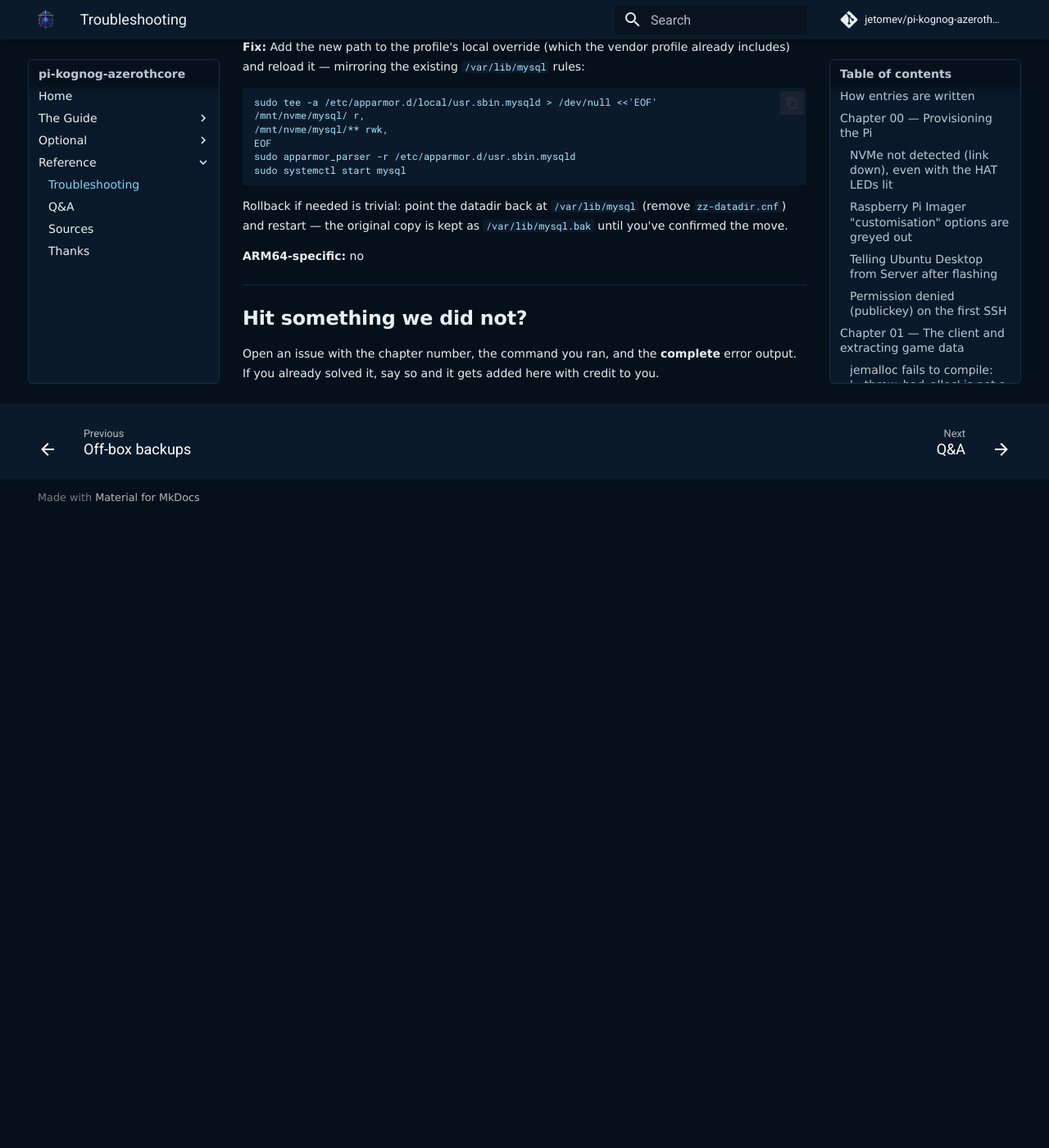
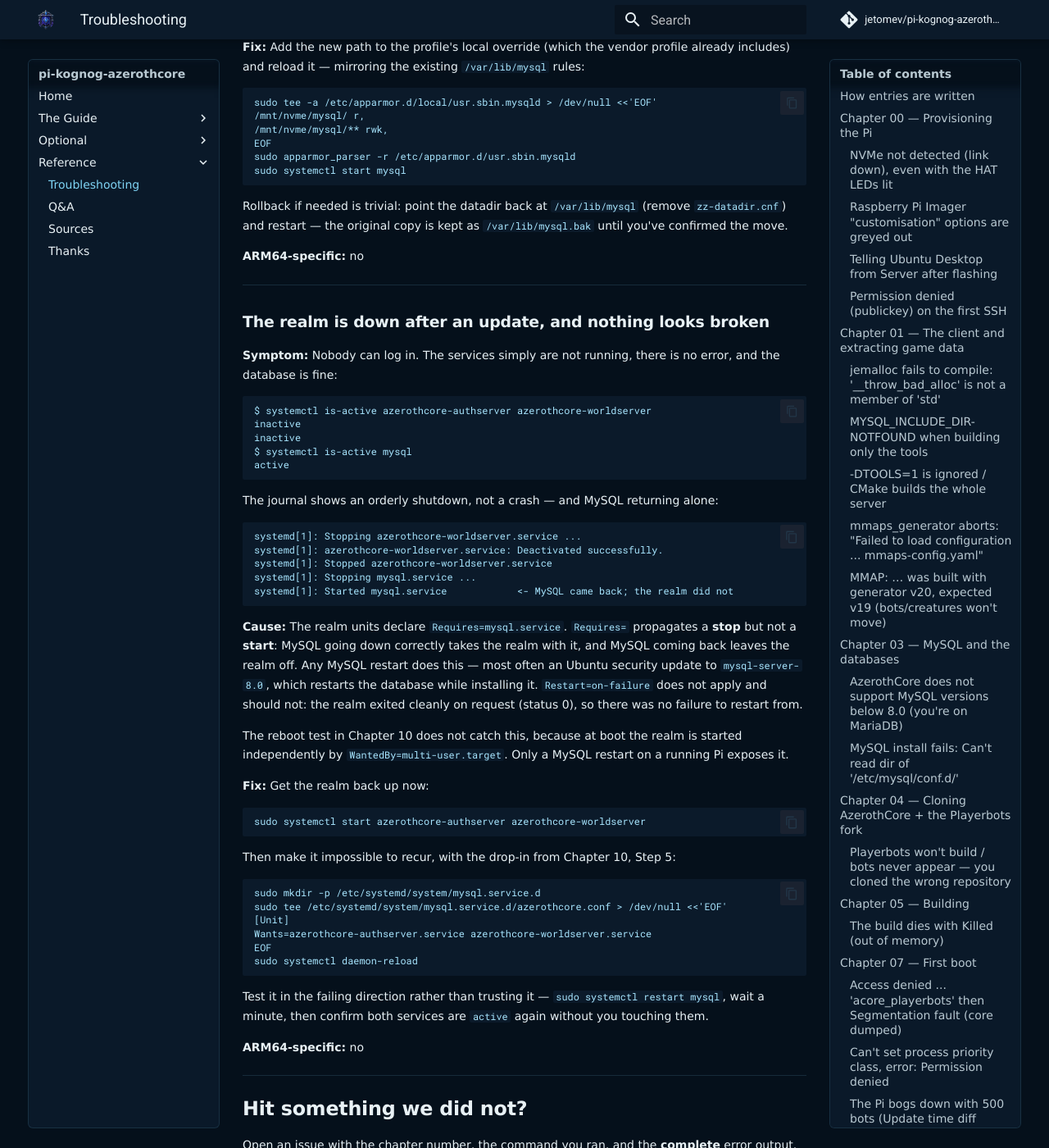
Before and after one commit to jetomev/pi-kognog-azerothcore, an MkDocs documentation site: the page built from docs/TROUBLESHOOTING.md, in a window 1280 px wide and 1400 px high, scrolled down 15201 px. Shown: the whole window at 82% size. Built offline with MkDocs 1.6.1 and Material for MkDocs 9.7.7, drawn with Linux system fonts in a browser that asks for light colours; comment, search, counter and statistics services are not loaded; before the commit the page ends 15831 px from its top, so only the background shows below that.

Commit message:
Keeping it alive: the realm now comes back with MySQL (Chapter 10, Step 5)
The realm units declare Requires=mysql.service, which propagates a stop but not
a start. A MySQL restart -- most often an Ubuntu security update to
mysql-server-8.0 -- shut the realm down cleanly and left it down, with no error
anywhere. The Chapter 10 reboot test never caught it, because at boot the realm
is started independently by WantedBy=multi-user.target; only a MySQL restart on
a running Pi exposes the gap.

Fix is a drop-in on mysql.service adding Wants= for both realm units, making the
pairing symmetric: MySQL down -> realm down, MySQL up -> realm up. A drop-in, so
Ubuntu's own unit file is untouched and a package upgrade cannot undo it.

Verified in the failing direction on tpgaming01: mysql was deliberately
restarted and both services returned unaided, world initialized in 23s, both
ports listening.

- systemd/mysql.service.d/azerothcore.conf   new reusable copy
- Chapter 10 Part A                          new Step 5 (install + prove it);
                                             later steps renumbered 6-13
- Troubleshooting                            new Chapter 10 entry for the
                                             silent-outage symptom

Closes #1

Co-Authored-By: Claude Opus 5 <noreply@anthropic.com>

````diff
--- a/docs/10-keeping-it-alive.md
+++ b/docs/10-keeping-it-alive.md
@@ -14,8 +14,8 @@ failure, a **nightly backup** protects the databases (with a *proven* restore),
 
 Three independent pieces of durability, done in order:
 
-1. **systemd services** for `authserver` and `worldserver` — auto-start, auto-restart, log
-   to the journal.
+1. **systemd services** for `authserver` and `worldserver` — auto-start on boot,
+   auto-restart on failure, come back with MySQL, log to the journal.
 2. **Backups** — a nightly `mysqldump` of all four databases, timestamped and pruned, plus
    a restore test to prove they work.
 3. **Move MySQL to the NVMe** — the datadir move deferred back in Chapter 03.
@@ -146,7 +146,64 @@ systemctl is-active azerothcore-authserver azerothcore-worldserver   # active, a
 ss -tlnp | grep -E ':3724|:8085'                                     # both LISTEN
 ```
 
-### 5. (Optional) silence the priority-class warning
+### 5. Survive a MySQL restart
+
+The reboot test proves the realm returns when the **whole Pi** restarts. It does not prove
+what happens when **only MySQL** restarts — and that is the case you will actually meet,
+because Ubuntu ships a MySQL security update roughly once a month, and installing one
+restarts the database.
+
+Both units declare `Requires=mysql.service`. That is correct — they must never run without a
+database. But `Requires=` only carries the **stop** across. MySQL going down takes the realm
+down with it; MySQL coming back does **not** bring the realm back. The realm sits there
+`inactive`, no error in the journal, nothing obviously wrong, until someone tries to log in
+and can't.
+
+Give MySQL the missing half — a drop-in that pulls the realm up whenever MySQL starts:
+
+```
+sudo mkdir -p /etc/systemd/system/mysql.service.d
+sudo tee /etc/systemd/system/mysql.service.d/azerothcore.conf > /dev/null <<'EOF'
+[Unit]
+Wants=azerothcore-authserver.service azerothcore-worldserver.service
+EOF
+sudo systemctl daemon-reload
+```
+
+Confirm systemd took it — both service names should print:
+
+```
+systemctl show mysql -p Wants --value | tr ' ' '\n' | grep azerothcore
+```
+
+Now prove it the same way you proved the reboot: **restart MySQL on purpose**, while nobody
+is playing (it takes the realm down for about a minute).
+
+```
+sudo systemctl restart mysql
+```
+
+Wait ~1 minute, then check **without touching anything**:
+
+```
+systemctl is-active azerothcore-authserver azerothcore-worldserver   # active, active
+ss -tlnp | grep -E ':3724|:8085'                                     # both LISTEN
+```
+
+The journal tells the whole story — the realm stopping with MySQL, then starting after it:
+
+```
+sudo journalctl -u azerothcore-worldserver -n 5 --no-pager
+```
+
+- **`Wants=` is a start-time pull**, the mirror of what `Requires=` already does for stops.
+  Together they make the pairing symmetric: MySQL down → realm down, MySQL up → realm up.
+- **A drop-in, not an edit.** Ubuntu's own `mysql.service` is untouched, so a future MySQL
+  package upgrade cannot quietly undo this.
+- **`Restart=on-failure` cannot cover this**, and shouldn't: the realm exits cleanly with
+  status 0 because systemd asked it to stop. There is no failure to restart from.
+
+### 6. (Optional) silence the priority-class warning
 
 `worldserver` logs `Can't set process priority class` because a normal user can't raise
 scheduling priority. Grant just that one capability with a drop-in:
@@ -240,7 +297,7 @@ ls -lh /var/backups/acore-mysql/      # exactly three files, ~20 MB total
 > optional chapter: **[Off-box backups](optional-offbox-backups.md)** — do it before any
 > wipe or reinstall.
 
-### 7. Run it nightly
+### 8. Run it nightly
 
 ```
 sudo tee /etc/systemd/system/acore-backup.service > /dev/null <<'EOF'
@@ -303,7 +360,7 @@ The riskiest step, made safe by two nets: the verified backups above, and keepin
 datadir intact until the new one is confirmed. The one Ubuntu trap is **AppArmor**, which
 confines `mysqld` to `/var/lib/mysql` and will refuse the new path until told otherwise.
 
-### 9. Quiesce and copy
+### 10. Quiesce and copy
 
 ```
 sudo systemctl stop azerothcore-worldserver azerothcore-authserver
@@ -378,6 +435,8 @@ Chapter 10 is done when:
 
 - both servers are systemd services (`is-active` → `active`), and the realm **survives a
   reboot with no manual start**,
+- the realm also **survives a MySQL restart with no manual start** (Step 5) — tested, not
+  assumed,
 - the nightly backup timer is scheduled and a **restore test's row counts matched**,
 - `SELECT @@datadir` reports `/mnt/nvme/mysql/`, and you've **logged in and played** from
   the NVMe-hosted database.
@@ -395,3 +454,7 @@ the microSD holds only the OS.
   trivial: revert `zz-datadir.cnf` (or point it back at `/var/lib/mysql`) and restart.
 - **Services won't bind the ports** — a hand-started server is still holding them; find it
   with `pgrep -a worldserver` / `pgrep -a authserver` and stop it.
+- **The realm is `inactive` after an update and nothing looks broken** — MySQL restarted and
+  nothing pulled the realm back up. Start it now with `sudo systemctl start
+  azerothcore-authserver azerothcore-worldserver`, then install the drop-in in Step 5 so it
+  cannot happen again.
--- a/docs/TROUBLESHOOTING.md
+++ b/docs/TROUBLESHOOTING.md
@@ -834,6 +834,63 @@ you've confirmed the move.
 
 ---
 
+### The realm is down after an update, and nothing looks broken
+
+**Symptom:** Nobody can log in. The services simply are not running, there is no error, and
+the database is fine:
+
+```
+$ systemctl is-active azerothcore-authserver azerothcore-worldserver
+inactive
+inactive
+$ systemctl is-active mysql
+active
+```
+
+The journal shows an orderly shutdown, not a crash — and MySQL returning alone:
+
+```
+systemd[1]: Stopping azerothcore-worldserver.service ...
+systemd[1]: azerothcore-worldserver.service: Deactivated successfully.
+systemd[1]: Stopped azerothcore-worldserver.service
+systemd[1]: Stopping mysql.service ...
+systemd[1]: Started mysql.service            <- MySQL came back; the realm did not
+```
+
+**Cause:** The realm units declare `Requires=mysql.service`. `Requires=` propagates a
+**stop** but not a **start**: MySQL going down correctly takes the realm with it, and MySQL
+coming back leaves the realm off. Any MySQL restart does this — most often an Ubuntu
+security update to `mysql-server-8.0`, which restarts the database while installing it.
+`Restart=on-failure` does not apply and should not: the realm exited cleanly on request
+(status 0), so there was no failure to restart from.
+
+The reboot test in Chapter 10 does not catch this, because at boot the realm is started
+independently by `WantedBy=multi-user.target`. Only a MySQL restart on a running Pi exposes it.
+
+**Fix:** Get the realm back up now:
+
+```
+sudo systemctl start azerothcore-authserver azerothcore-worldserver
+```
+
+Then make it impossible to recur, with the drop-in from Chapter 10, Step 5:
+
+```
+sudo mkdir -p /etc/systemd/system/mysql.service.d
+sudo tee /etc/systemd/system/mysql.service.d/azerothcore.conf > /dev/null <<'EOF'
+[Unit]
+Wants=azerothcore-authserver.service azerothcore-worldserver.service
+EOF
+sudo systemctl daemon-reload
+```
+
+Test it in the failing direction rather than trusting it — `sudo systemctl restart mysql`,
+wait a minute, then confirm both services are `active` again without you touching them.
+
+**ARM64-specific:** no
+
+---
+
 ## Hit something we did not?
 
 Open an issue with the chapter number, the command you ran, and the **complete** error output. If you already solved it, say so and it gets added here with credit to you.
````
Also changed, not shown: other parts of docs/10-keeping-it-alive.md (+5 -5 lines), 1 other file.
